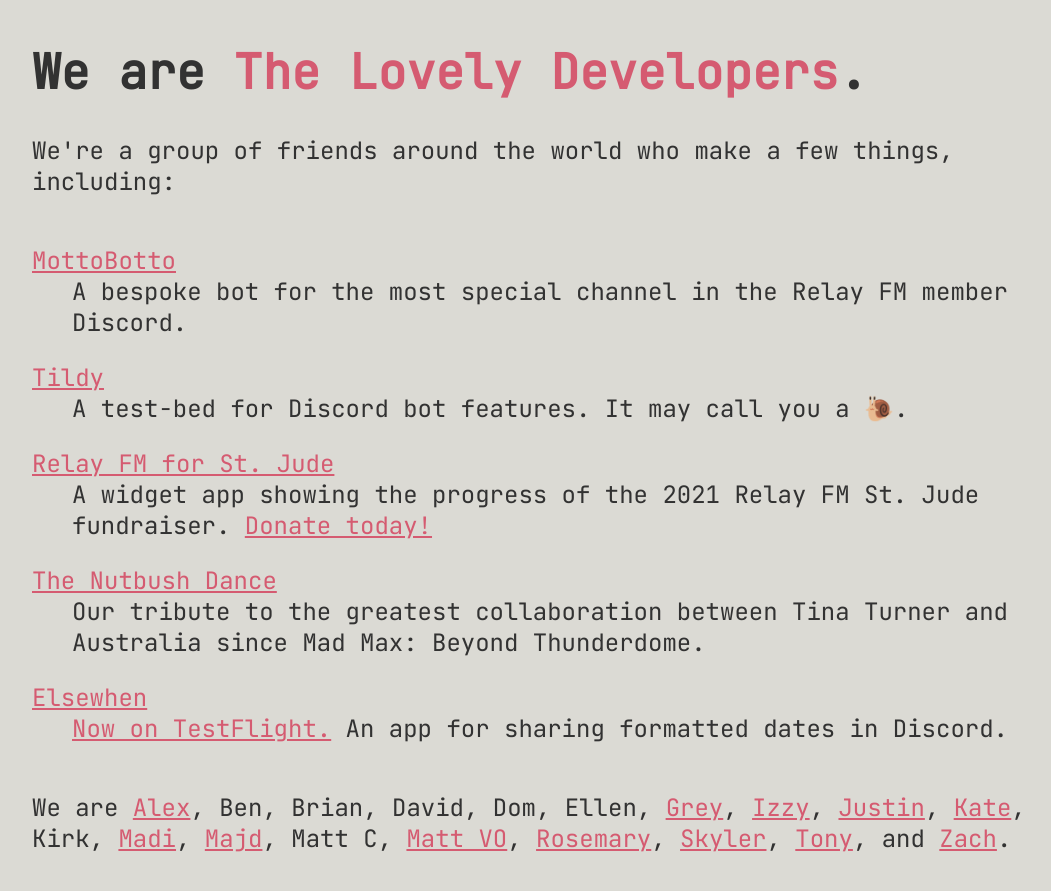
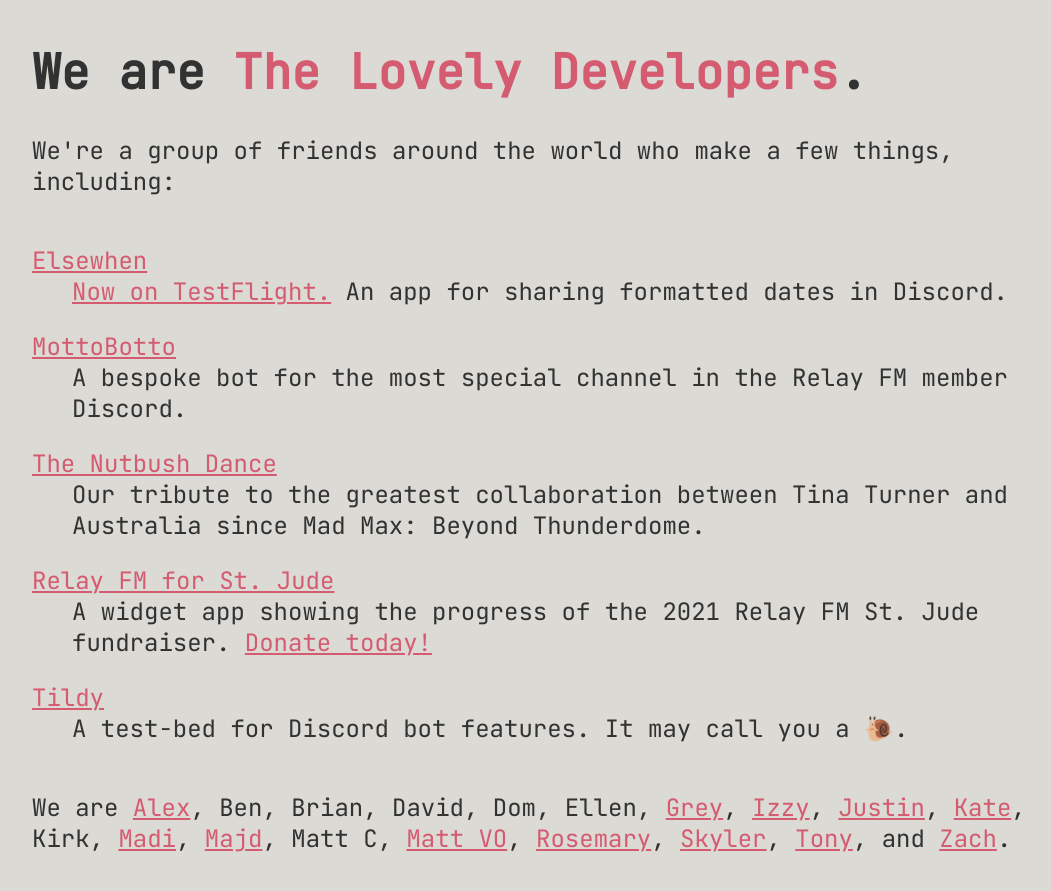
Before and after one commit to Lovely-Development-Team/tildy.dev, a Jekyll site: the page built from docs/index.html, in a window 1280 px wide. Shown: the top 891 px of the page, without its empty margins (108-1159 px from the left). Built offline with Jekyll 4.4.1, drawn with Linux system fonts in a browser that asks for light colours; part of the change alters nothing that is shown.

```diff
--- a/docs/_data/projects.json
+++ b/docs/_data/projects.json
@@ -1,14 +1,19 @@
 {
 	"projects": [
+		{
+			"name": "Elsewhen",
+			"link": "https://github.com/Lovely-Development-Team/Elsewhen",
+			"description": '[Now on TestFlight.](https://testflight.apple.com/join/GZNQJec7) An app for sharing formatted dates in Discord.'
+		},
 		{
 			"name": "MottoBotto",
 			"link": "https://github.com/Lovely-Development-Team/MottoBotto",
 			"description": 'A bespoke bot for the most special channel in the Relay FM member Discord.'
 		},
 		{
-			"name": "Tildy",
-			"link": "https://github.com/Lovely-Development-Team/TLDBotto",
-			"description": 'A test-bed for Discord bot features. It may call you a 🐌.'
+			"name": "The Nutbush Dance",
+			"link": "https://www.nutbush.dance",
+			"description": 'Our tribute to the greatest collaboration between Tina Turner and Australia since Mad Max: Beyond Thunderdome.'
 		},
 		{
 			"name": "Relay FM for St. Jude",
@@ -16,14 +21,9 @@
 			"description": 'A widget app showing the progress of the 2021 Relay FM St. Jude fundraiser. [Donate today!](https://stjude.org/relay)'
 		},
 		{
-			"name": "The Nutbush Dance",
-			"link": "https://www.nutbush.dance",
-			"description": 'Our tribute to the greatest collaboration between Tina Turner and Australia since Mad Max: Beyond Thunderdome.'
-		},
-		{
-			"name": "Elsewhen",
-			"link": "https://github.com/Lovely-Development-Team/Elsewhen",
-			"description": '[Now on TestFlight.](https://testflight.apple.com/join/GZNQJec7) An app for sharing formatted dates in Discord.'
+			"name": "Tildy",
+			"link": "https://github.com/Lovely-Development-Team/TLDBotto",
+			"description": 'A test-bed for Discord bot features. It may call you a 🐌.'
 		}
 	]
 }
```
